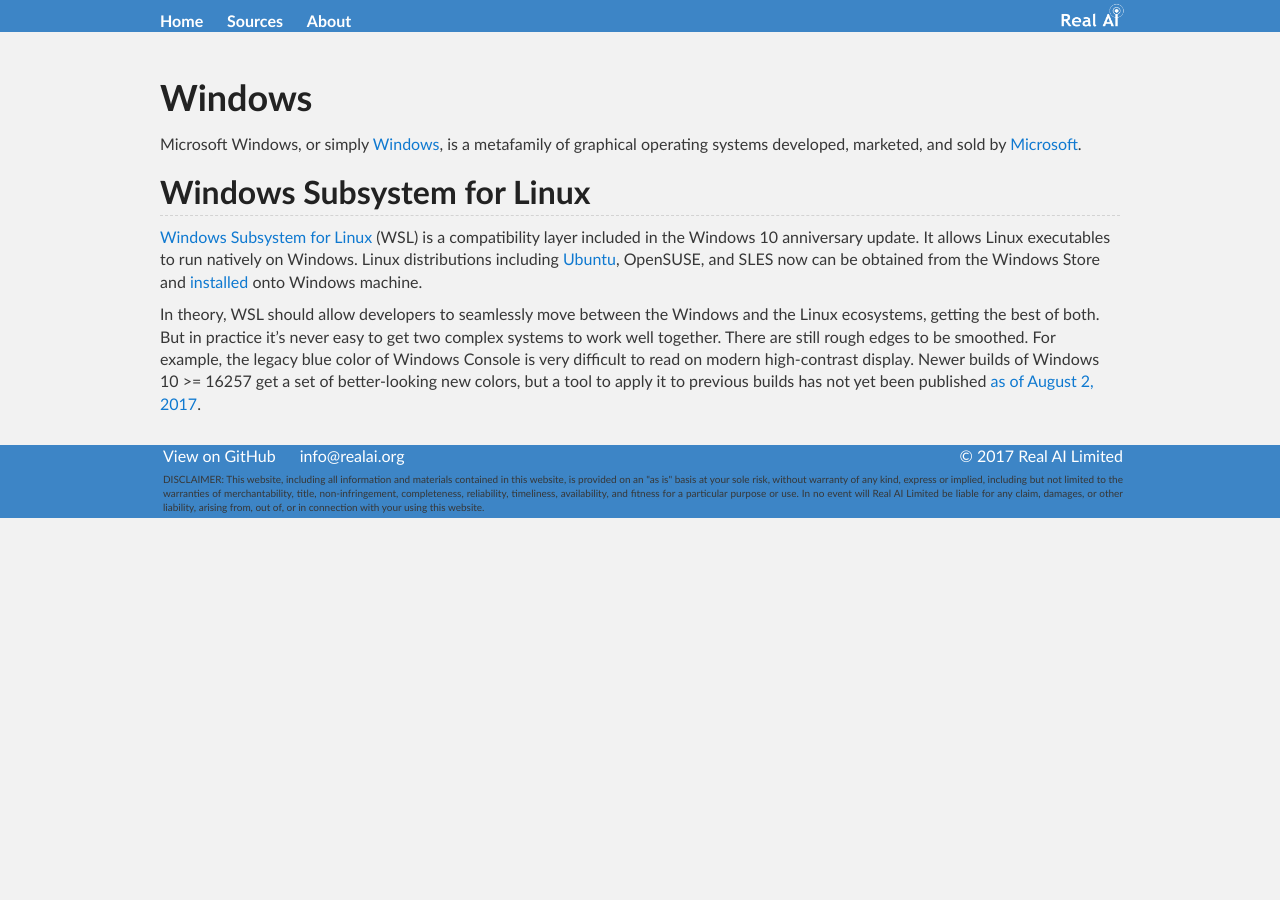
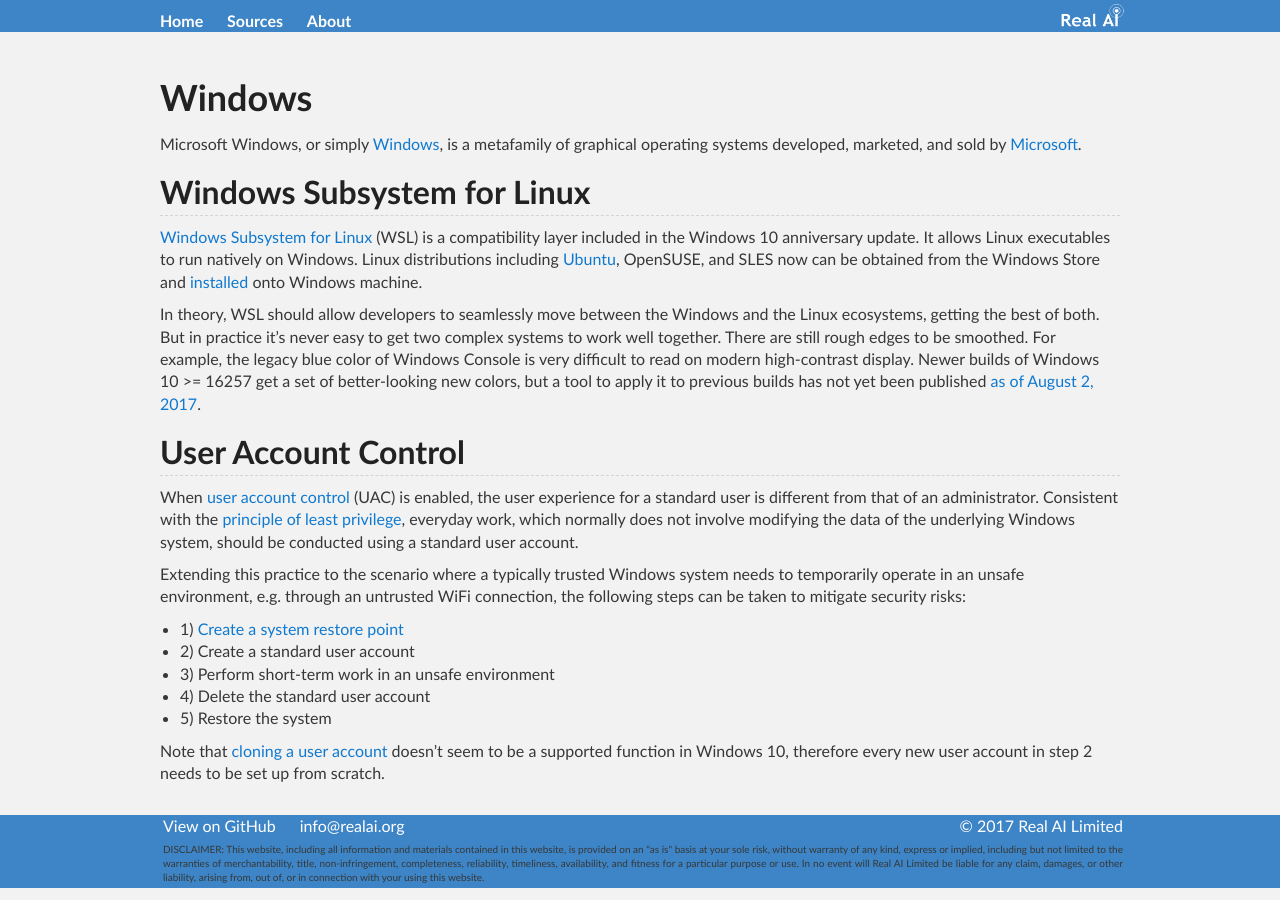
Before and after one commit to Tonywuhk/realai.org, a Jekyll site: the page built from course/windows.md, in a window 1280 px wide. Built offline with Jekyll 4.4.1, drawn with Linux system fonts in a browser that asks for light colours; our own code applies the rules of GitHub Pages for plain Markdown files; the repository's description, which GitHub fills in, is left out.

Commit message:
Update files

```diff
--- a/course/windows.md
+++ b/course/windows.md
@@ -10,3 +10,17 @@
 [Windows Subsystem for Linux](https://msdn.microsoft.com/en-us/commandline/wsl/about) (WSL) is a compatibility layer included in the Windows 10 anniversary update. It allows Linux executables to run natively on Windows. Linux distributions including [Ubuntu](http://realai.org/course/ubuntu/), OpenSUSE, and SLES now can be obtained from the Windows Store and [installed](https://msdn.microsoft.com/en-us/commandline/wsl/install_guide) onto Windows machine.
 
 In theory, WSL should allow developers to seamlessly move between the Windows and the Linux ecosystems, getting the best of both. But in practice it's never easy to get two complex systems to work well together. There are still rough edges to be smoothed. For example, the legacy blue color of Windows Console is very difficult to read on modern high-contrast display. Newer builds of Windows 10 >= 16257 get a set of better-looking new colors, but a tool to apply it to previous builds has not yet been published [as of August 2, 2017](https://blogs.msdn.microsoft.com/commandline/2017/08/02/updating-the-windows-console-colors/).
+
+## User Account Control
+
+When [user account control](https://docs.microsoft.com/en-us/windows/access-protection/user-account-control/how-user-account-control-works) (UAC) is enabled, the user experience for a standard user is different from that of an administrator. Consistent with the [principle of least privilege](http://realai.org/course/security/#principle-of-least-privilege), everyday work, which normally does not involve modifying the data of the underlying Windows system, should be conducted using a standard user account.
+
+Extending this practice to the scenario where a typically trusted Windows system needs to temporarily operate in an unsafe environment, e.g. through an untrusted WiFi connection, the following steps can be taken to mitigate security risks:
+
+* 1) [Create a system restore point](https://support.microsoft.com/en-hk/help/4027538/windows-create-a-system-restore-point)
+* 2) Create a standard user account
+* 3) Perform short-term work in an unsafe environment
+* 4) Delete the standard user account
+* 5) Restore the system
+
+Note that [cloning a user account](https://answers.microsoft.com/en-us/windows/forum/windows_10-start/copying-user-profile-or-cloning-a-user-account/06aac64f-d1d8-4eb9-bea2-7a55a1a6b04f) doesn't seem to be a supported function in Windows 10, therefore every new user account in step 2 needs to be set up from scratch.
```
Also changed, not shown: course/git.md (+6 -2 lines), course/security.md (+2 -0 lines), course/vim.md (+1 -1 lines), impacts.md (+5 -1 lines).
